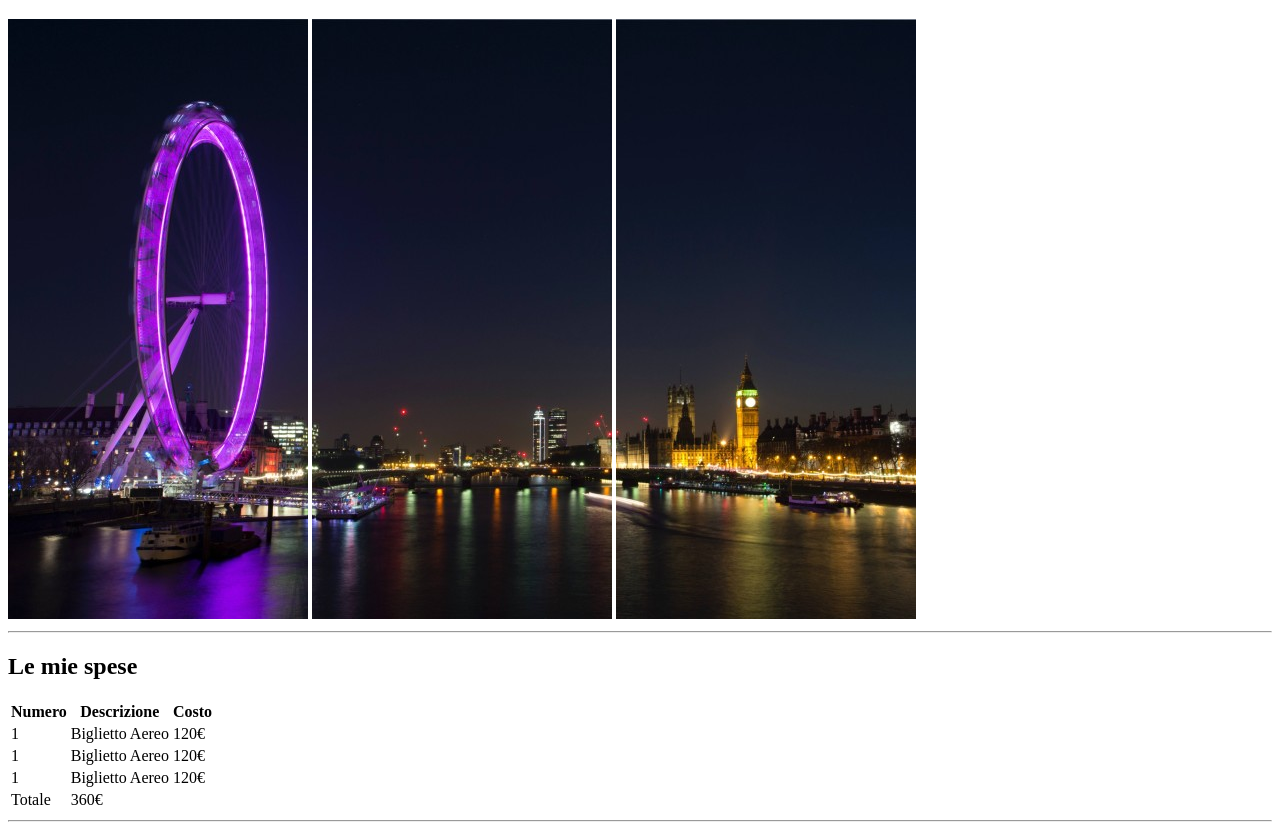
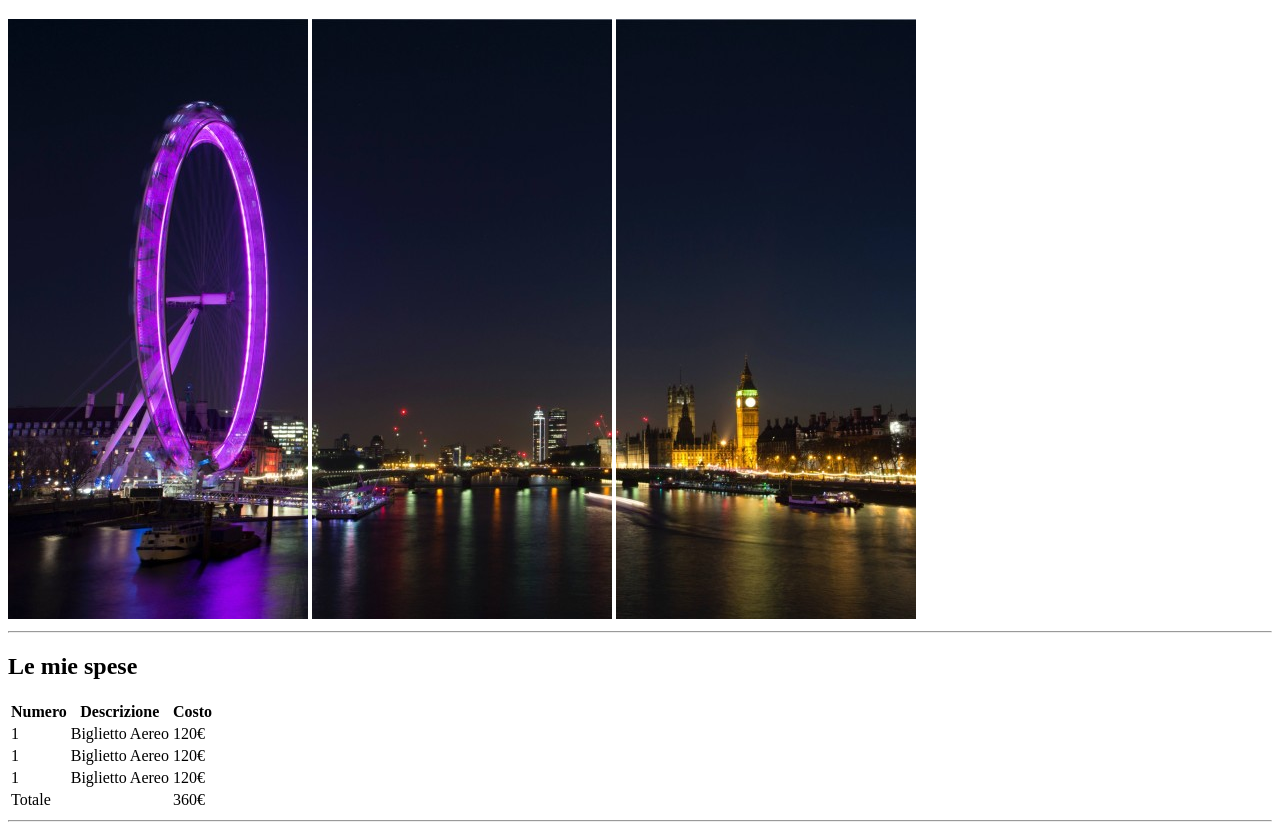
Before and after one commit to Davidemauri00/html-london-trip, a plain HTML site: page index.html in a window 1280 px wide. Shown: the part 61-891 px from the top of the page. Drawn offline with Linux system fonts and the light colour scheme.

Commit message:
correzione riga finale

```diff
--- a/index.html
+++ b/index.html
@@ -40,7 +40,7 @@
                     </tbody>
                     <tfoot>
                         <tr>
-                            <td rowspan="2">Totale</td>
+                            <td colspan="2">Totale</td>
                             <td>360&euro;</td>
                         </tr>
                     </tfoot>
```
